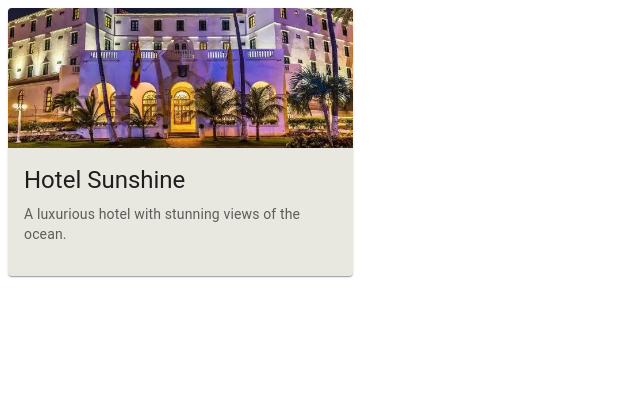
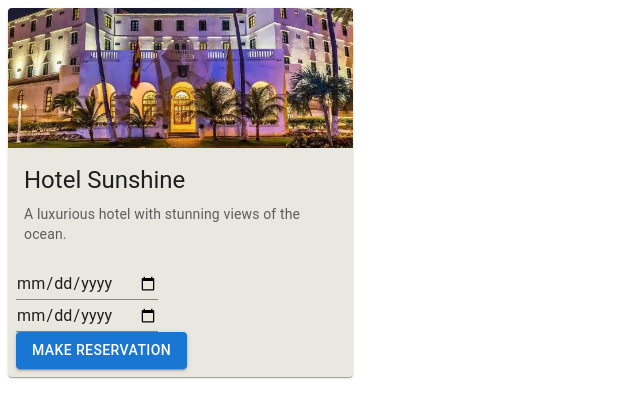
Before and after one commit to alejopua/Booking-app, a React (Vite) app: page /hotel/1 in a window 1280 px wide. Shown: the top 418 px of the page, without its empty margins (0-640 px from the left). Built offline with nearby package versions, Linux system fonts and the light colour scheme; data requests are answered from the project's data file.

Commit message:
Add ReservationForm component to HotelDetails

```diff
--- a/src/components/HotelDetails.jsx
+++ b/src/components/HotelDetails.jsx
@@ -1,6 +1,7 @@
 import { useQuery } from '@tanstack/react-query'
 import { useRoute } from 'wouter'
 import { Typography, Card, CardMedia, CardContent, CardActions } from '@mui/material'
+import ReservationForm from './ReservationForm'
 
 const fetchHotel = async (id) => {
   const res = await fetch(`http://localhost:3001/hotels/${id}`)
@@ -31,7 +32,7 @@ export const HotelDetails = () => {
         <Typography variant="body2" color="text.secondary">{hotel.description}</Typography>
       </CardContent>
       <CardActions>
-        {/* form */}
+        <ReservationForm hotel={hotel} />
       </CardActions>
     </Card>
   )
```
